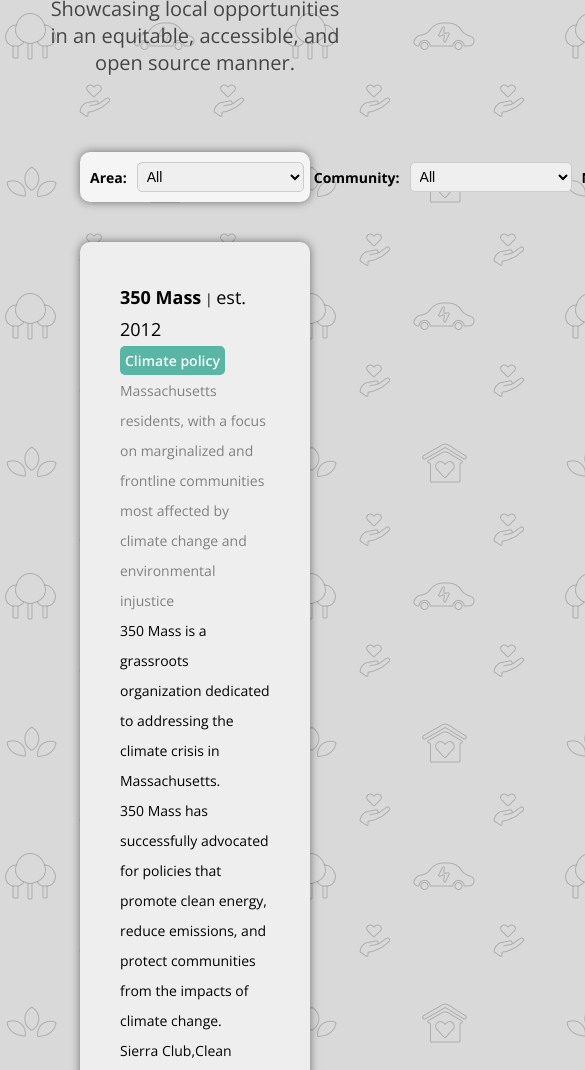
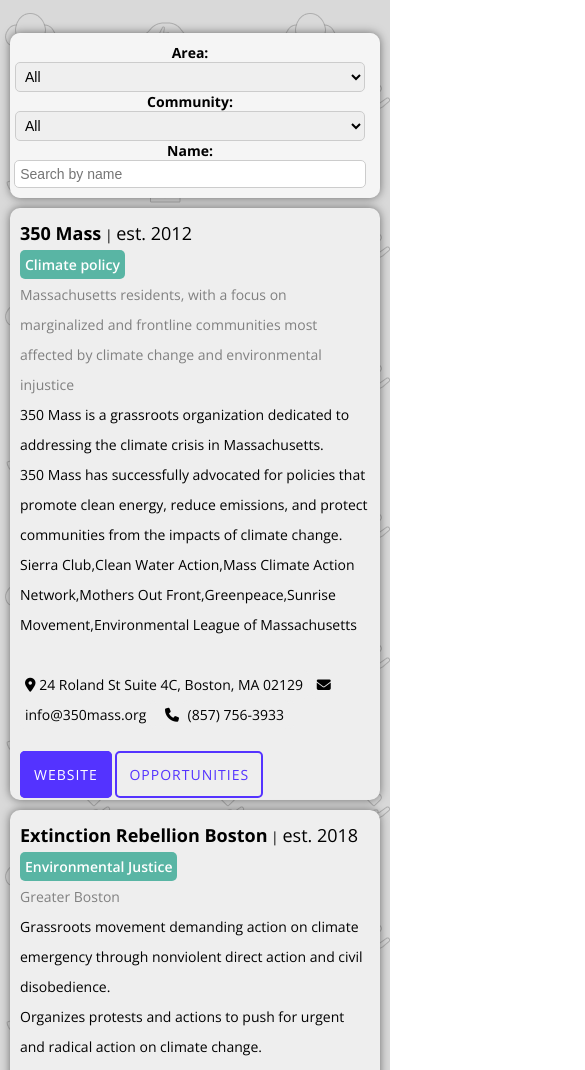
Before and after one commit to AriadneD/climatedb, a plain HTML site: page db.html in a window 390 px wide. Shown: the part 408-1478 px from the top of the page, 585 px wide, since content can reach past the window. Drawn offline with nearby package versions, Linux system fonts and the light colour scheme.

Commit message:
Edited DB

```diff
--- a/db.html
+++ b/db.html
@@ -168,6 +168,33 @@ a.btn:hover, a.btn:active {
 #filter-btn:hover {
   background-color: #2980b9;
 }
+@media (max-width: 768px) {
+  .card {
+    width: auto; /* Full-width on smaller screens */
+    padding: 10px 10px;
+    margin: 0;
+    margin-bottom: 10px;
+  }
+  #filters {
+    width: auto; /* Full-width on smaller screens */
+    padding: 10px 10px;
+    margin: 0px;
+    margin-bottom: 10px;
+    overflow-x: scroll;
+    display: flex;
+    flex-direction: column;
+  }
+  #area-filter, #community-filter {
+    width: 100%;
+  }
+  #name-search {
+    margin-left: 0px;
+    width: 97%;
+  }
+  .inner {
+    padding: 10px !important;
+  }
+}
 </style>
 </head>
 <body>
```
